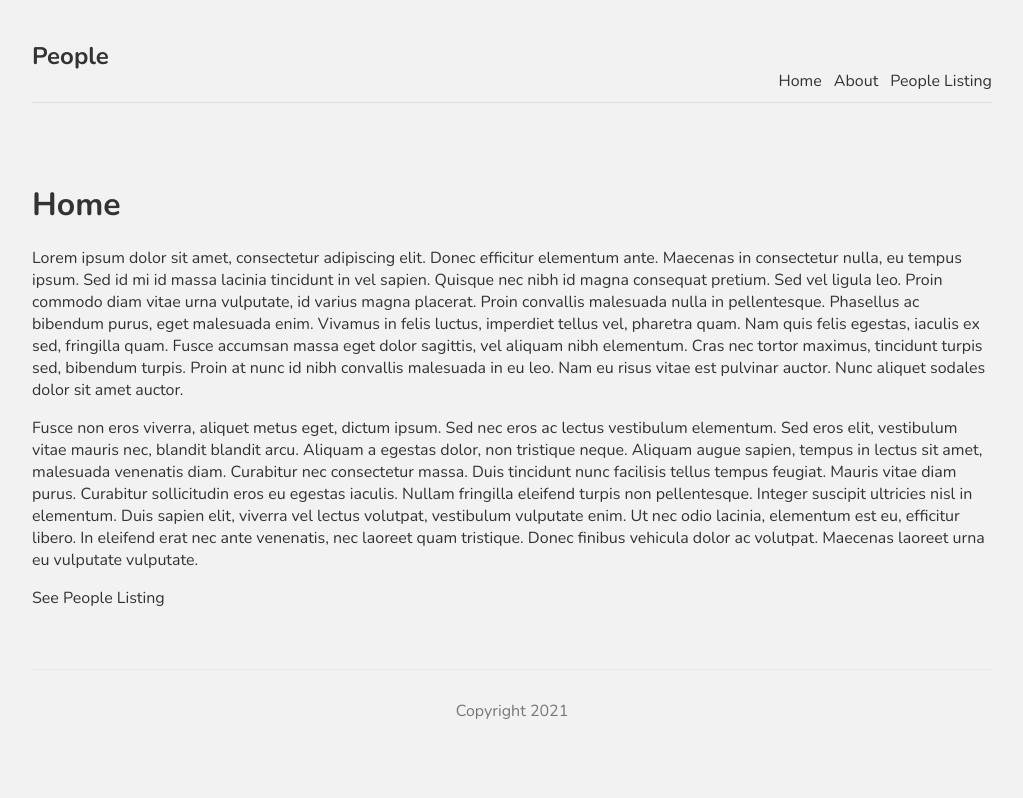
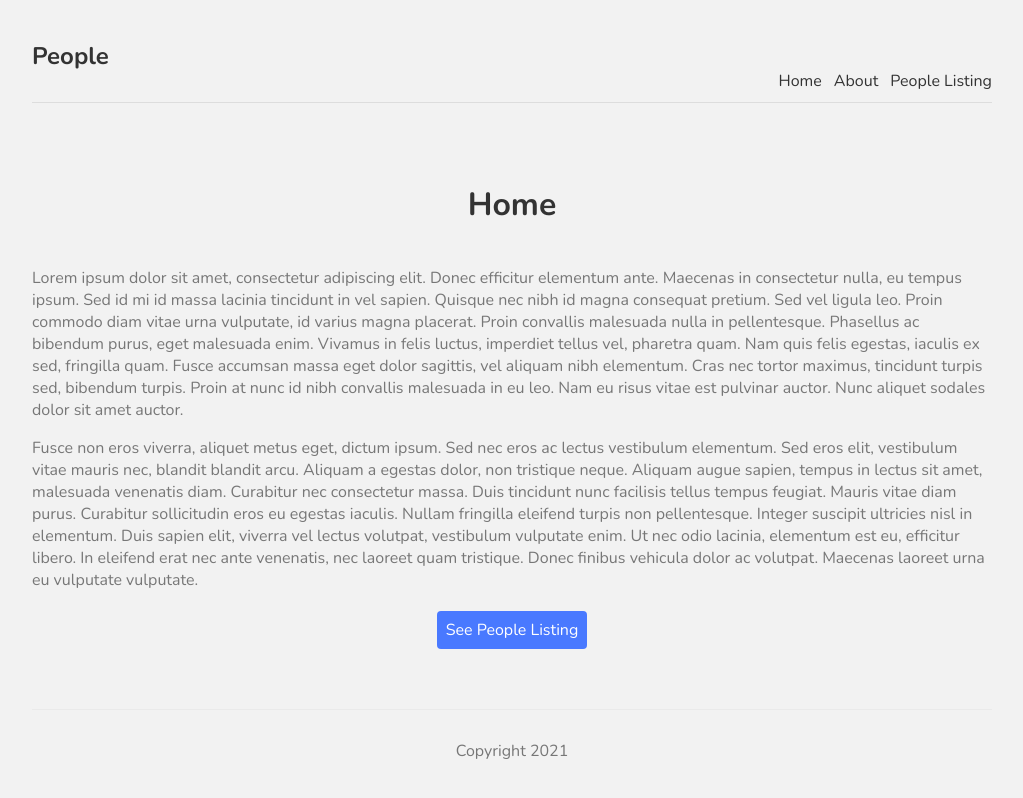
Before and after one commit to Gagandeep39/nextjs-people-list, a Next.js app: page / in a window 1280 px wide. Shown: the whole page, without its empty margins (128-1151 px from the left). Built offline with nearby package versions, Linux system fonts and the light colour scheme.

Commit message:
Added custom styling

```diff
--- a/pages/index.js
+++ b/pages/index.js
@@ -1,10 +1,11 @@
 import Link from 'next/link';
+import styles from '../styles/Home.module.css';
 
 export default function Home() {
   return (
     <div>
-      <h1>Home</h1>
-      <p>
+      <h1 className={styles.title}>Home</h1>
+      <p className={styles.text}>
         Lorem ipsum dolor sit amet, consectetur adipiscing elit. Donec efficitur
         elementum ante. Maecenas in consectetur nulla, eu tempus ipsum. Sed id
         mi id massa lacinia tincidunt in vel sapien. Quisque nec nibh id magna
@@ -18,7 +19,7 @@ export default function Home() {
         in eu leo. Nam eu risus vitae est pulvinar auctor. Nunc aliquet sodales
         dolor sit amet auctor.
       </p>
-      <p>
+      <p className={styles.text}>
         Fusce non eros viverra, aliquet metus eget, dictum ipsum. Sed nec eros
         ac lectus vestibulum elementum. Sed eros elit, vestibulum vitae mauris
         nec, blandit blandit arcu. Aliquam a egestas dolor, non tristique neque.
@@ -32,7 +33,9 @@ export default function Home() {
         ante venenatis, nec laoreet quam tristique. Donec finibus vehicula dolor
         ac volutpat. Maecenas laoreet urna eu vulputate vulputate.
       </p>
-      <Link href="/people">See People Listing</Link>
+      <Link href="/people">
+        <a className={styles.btn}>See People Listing</a>
+      </Link>
     </div>
   );
 }
--- a/styles/Home.module.css
+++ b/styles/Home.module.css
@@ -1,122 +1,18 @@
-.container {
-  min-height: 100vh;
-  padding: 0 0.5rem;
-  display: flex;
-  flex-direction: column;
-  justify-content: center;
-  align-items: center;
-}
-
-.main {
-  padding: 5rem 0;
-  flex: 1;
-  display: flex;
-  flex-direction: column;
-  justify-content: center;
-  align-items: center;
-}
-
-.footer {
-  width: 100%;
-  height: 100px;
-  border-top: 1px solid #eaeaea;
-  display: flex;
-  justify-content: center;
-  align-items: center;
-}
-
-.footer img {
-  margin-left: 0.5rem;
-}
-
-.footer a {
-  display: flex;
-  justify-content: center;
-  align-items: center;
-}
-
-.title a {
-  color: #0070f3;
-  text-decoration: none;
-}
-
-.title a:hover,
-.title a:focus,
-.title a:active {
-  text-decoration: underline;
-}
-
 .title {
-  margin: 0;
-  line-height: 1.15;
-  font-size: 4rem;
-}
-
-.title,
-.description {
+  color: #333;
+  padding-bottom: 20px;
   text-align: center;
 }
-
-.description {
-  line-height: 1.5;
-  font-size: 1.5rem;
+.text {
+  color: #777;
 }
-
-.code {
-  background: #fafafa;
-  border-radius: 5px;
-  padding: 0.75rem;
-  font-size: 1.1rem;
-  font-family: Menlo, Monaco, Lucida Console, Liberation Mono, DejaVu Sans Mono,
-    Bitstream Vera Sans Mono, Courier New, monospace;
+.btn {
+  display: block;
+  width: 150px;
+  padding: 8px 0;
+  margin: 20px auto;
+  background: #4979ff;
+  border-radius: 4px;
+  color: white;
+  text-align: center;
 }
-
-.grid {
-  display: flex;
-  align-items: center;
-  justify-content: center;
-  flex-wrap: wrap;
-  max-width: 800px;
-  margin-top: 3rem;
-}
-
-.card {
-  margin: 1rem;
-  flex-basis: 45%;
-  padding: 1.5rem;
-  text-align: left;
-  color: inherit;
-  text-decoration: none;
-  border: 1px solid #eaeaea;
-  border-radius: 10px;
-  transition: color 0.15s ease, border-color 0.15s ease;
-}
-
-.card:hover,
-.card:focus,
-.card:active {
-  color: #0070f3;
-  border-color: #0070f3;
-}
-
-.card h3 {
-  margin: 0 0 1rem 0;
-  font-size: 1.5rem;
-}
-
-.card p {
-  margin: 0;
-  font-size: 1.25rem;
-  line-height: 1.5;
-}
-
-.logo {
-  height: 1em;
-}
-
-@media (max-width: 600px) {
-  .grid {
-    width: 100%;
-    flex-direction: column;
-  }
-}
```
